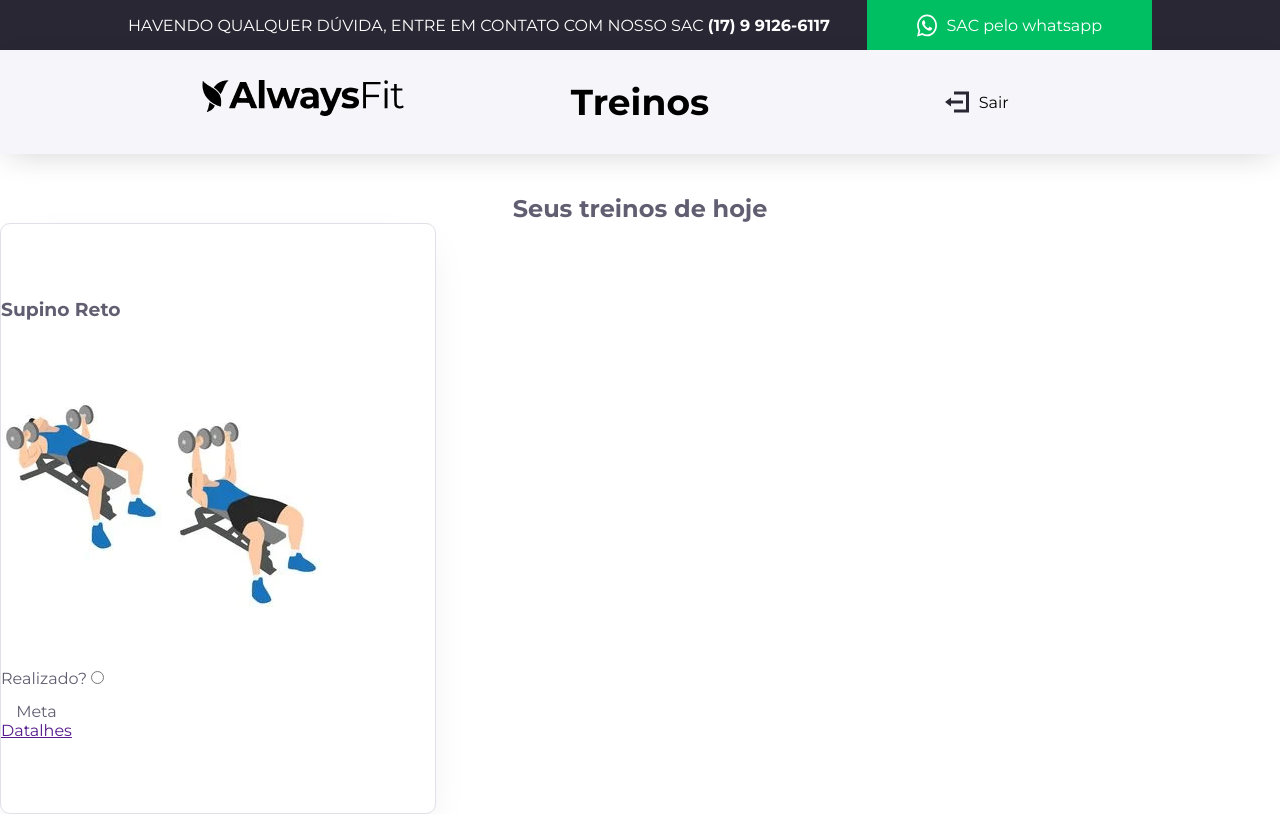
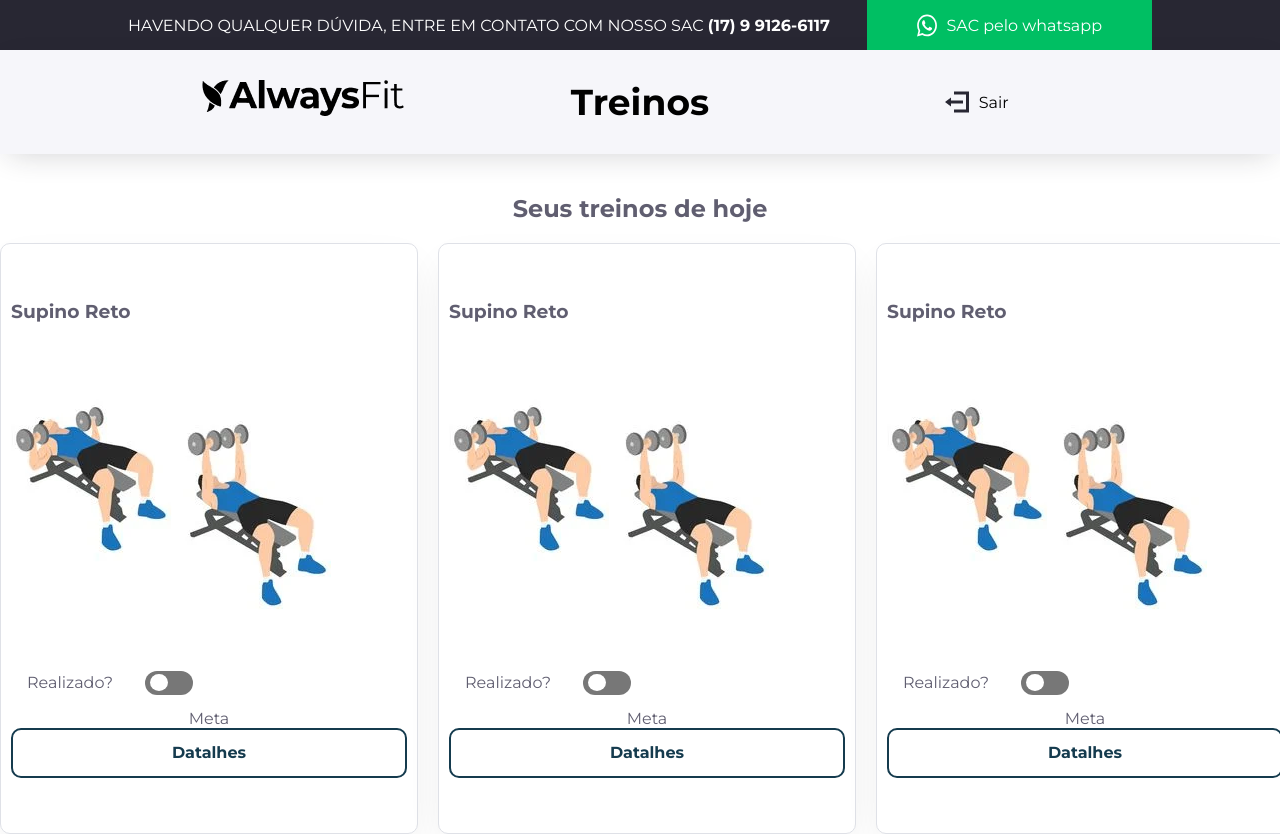
Before and after one commit to dilsoncampelo10/painel-fit-front, a Vue app: page /treinos in a window 1280 px wide. Built offline with nearby package versions, Linux system fonts and the light colour scheme; sample sign-in values are in the browser's storage.

Commit message:
card training

```diff
--- a/src/components/pages/training/Training.vue
+++ b/src/components/pages/training/Training.vue
@@ -1,6 +1,7 @@
 <script setup lang="ts">
 import Header from '../../layouts/Header.vue';
 import Navbar from '../../layouts/Navbar.vue';
+import CardTraining from '../../ui/Card/CardTraining.vue';
 
 </script>
 
@@ -13,18 +14,9 @@ import Navbar from '../../layouts/Navbar.vue';
             <h2>Seus treinos de hoje</h2>
 
             <main class="training_list">
-                <div class="training_card">
-                    <h3>Supino Reto</h3>
-                    <img class="img_card" src="../../../assets/images/trainingMan.png" alt="imagem">
-                    <div><label>Realizado? </label> <input type="radio" name="" id=""></div>
-                    <div>
-                        <p>Meta</p>
-                        <div></div>
-                        <a href="">Datalhes</a>
-                    </div>
-                </div>
-                <div></div>
-                <div></div>
+                <CardTraining/>
+                <CardTraining/>
+                <CardTraining/>
             </main>
         </div>
     </section>
@@ -41,24 +33,8 @@ import Navbar from '../../layouts/Navbar.vue';
     }
     .training_list{
         display: flex;
+        gap: 20px;
+        margin-top: 20px;
     }
-    .training_card{
-        box-sizing: border-box;
-        display: flex;
-        flex-direction: column;
-        justify-content: center;
-        align-items: flex-start;
-        padding: 16px 0px;
-        gap: 14px;
-        width: 436px;
-        height: 591px;
-        background: #FFFFFF;
-        border: 1px solid #DFE1E7;
-        box-shadow: 0px 16px 40px -8px rgba(29, 29, 38, 0.08);
-        border-radius: 10px;
 
-    }
-    .img_card{
-        width: 320px;
-    }
 </style>
--- /dev/null
+++ b/src/components/ui/Card/CardTraining.vue
@@ -0,0 +1,71 @@
+<script setup lang="ts">
+import Switch from '../Input/Switch.vue';
+
+
+
+</script>
+
+<template>
+    <div class="training_card">
+        <h3>Supino Reto</h3>
+        <img class="img_card" src="../../../assets/images/trainingMan.png" alt="imagem">
+        <div class="switch_area"><label>Realizado? </label>
+        <Switch id="s"/>
+
+        </div>
+        <div>
+            <p>Meta</p>
+            <div></div>
+            <a href="" class="training_details">Datalhes</a>
+        </div>
+    </div>
+</template>
+
+<style scoped>
+    .training_card{
+        box-sizing: border-box;
+        display: flex;
+        flex-direction: column;
+        justify-content: center;
+        align-items: flex-start;
+        padding: 0px 10px;
+        gap: 14px;
+        width: 436px;
+        height: 591px;
+        background: #FFFFFF;
+        border: 1px solid #DFE1E7;
+        box-shadow: 0px 16px 40px -8px rgba(29, 29, 38, 0.08);
+        border-radius: 10px;
+    }
+    .training_details{
+        box-sizing: border-box;
+        display: flex;
+        flex-direction: column;
+        justify-content: center;
+        align-items: center;
+        padding: 12px 40px;
+        gap: 10px;
+        width: 396px;
+        height: 50px;
+        text-decoration: none;
+        color: #153B4E;
+        border: 2px solid #153B4E;
+        border-radius: 10px;
+        font-weight: bold;
+    }
+    .training_details:hover{
+        background-color: #153B4E;
+        color: white;
+        transition: .5s;
+    }
+    .img_card{
+        width: 320px;
+    }
+   .switch_area{
+        align-items: center;
+        display: flex;
+        justify-content: space-around;
+        width: 50%;
+   }
+
+</style>
--- /dev/null
+++ b/src/components/ui/Input/Switch.vue
@@ -0,0 +1,57 @@
+<script setup lang="ts">
+import { ref } from 'vue'
+
+defineProps<{
+  id: string
+}>()
+
+const checked = ref(false)
+</script>
+
+<template>
+  <input
+    type="checkbox"
+    :id="id"
+    class="input_switch"
+    v-model="checked"
+  />
+  <label :for="id" class="switch" :class="{ active: checked }">
+    <span class="slider" :class="{ active: checked }"></span>
+  </label>
+</template>
+
+<style scoped>
+.input_switch {
+  display: none;
+}
+
+.switch {
+  position: relative;
+  background-color: #777;
+  width: 48px;
+  height: 24px;
+  border-radius: 40px;
+  display: inline-flex;
+  align-items: center;
+  padding: 5px;
+  transition: all 0.5s ease-in-out;
+  cursor: pointer;
+}
+
+.slider {
+  position: absolute;
+  background-color: white;
+  border-radius: 50%;
+  width: 18px;
+  height: 17px;
+  transition: all 0.5s ease-in-out;
+}
+
+.switch.active {
+  background-color: #10b981;
+}
+
+.slider.active {
+  transform: translateX(20px);
+}
+</style>
```
